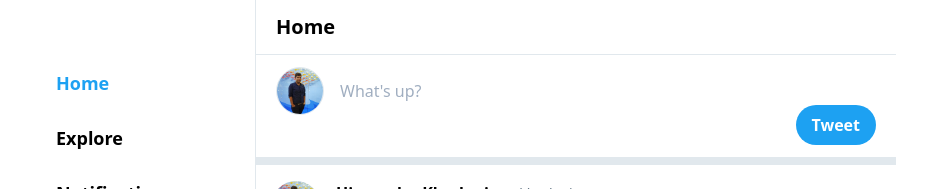
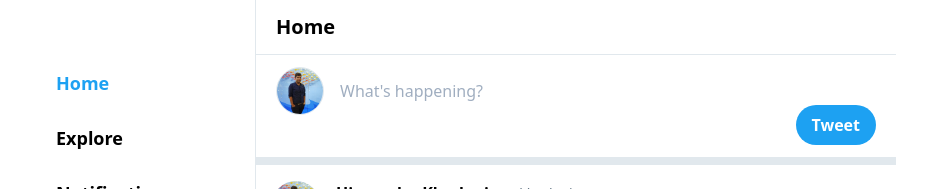
Before and after one commit to khudania/twitter-demo, a Vue app: page / in a window 1280 px wide. Shown: the top 189 px of the page, without its empty margins (0-935 px from the left). Built offline with nearby package versions, Linux system fonts and the light colour scheme; the HTML template or start-up script is replaced by a standard one; what @tailwindcss/ui would draw is missing.

Commit message:
Small chnages

```diff
--- a/src/components/Tweet.vue
+++ b/src/components/Tweet.vue
@@ -10,12 +10,13 @@
           <img src="profile.jpg" class="flex-none w-12 h-12 rounded-full border border-lighter"/>
         </div>
         <form v-on:submit.prevent = "addNewTweet" class="w-full px-4 relative">
-          <textarea v-model="tweet.content" placeholder="What's up?" class="mt-3 pb-3 w-full focus:outline-none"/>
+          <textarea v-model="tweet.content" placeholder="What's happening?" class="mt-3 pb-3 w-full focus:outline-none"/>
           <div class="flex items-center">
             <i class="text-lg text-blue mr-4 far fa-image"></i>
             <i class="text-lg text-blue mr-4 fas fa-film"></i>
             <i class="text-lg text-blue mr-4 far fa-chart-bar"></i>
             <i class="text-lg text-blue mr-4 far fa-smile"></i>
+            <i class="text-lg text-blue mr-4 fas fa-business-time"></i>
           </div>
           <button type="submit" class="h-10 px-4 text-white font-semibold bg-blue hover:bg-darkblue focus:outline-none rounded-full absolute bottom-0 right-0">
             Tweet
```
Also changed, not shown: tweet.png (added).
